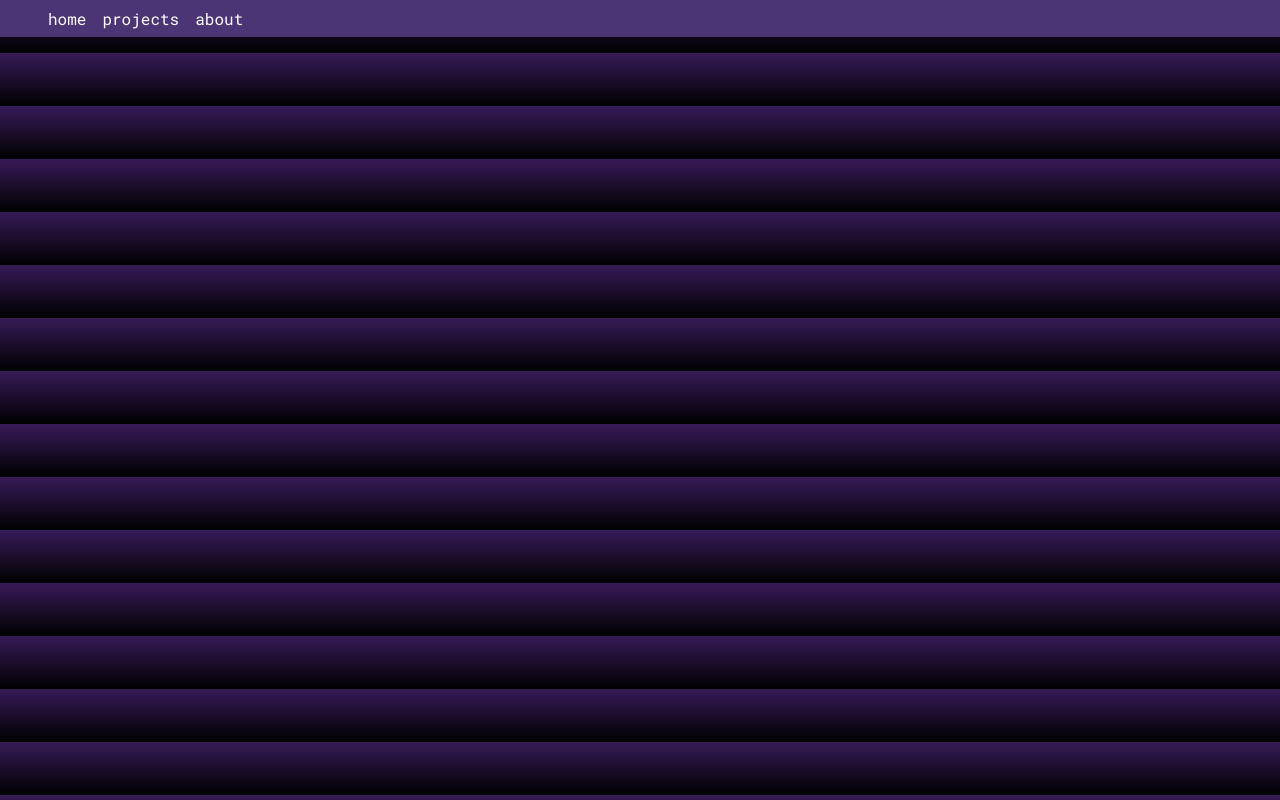
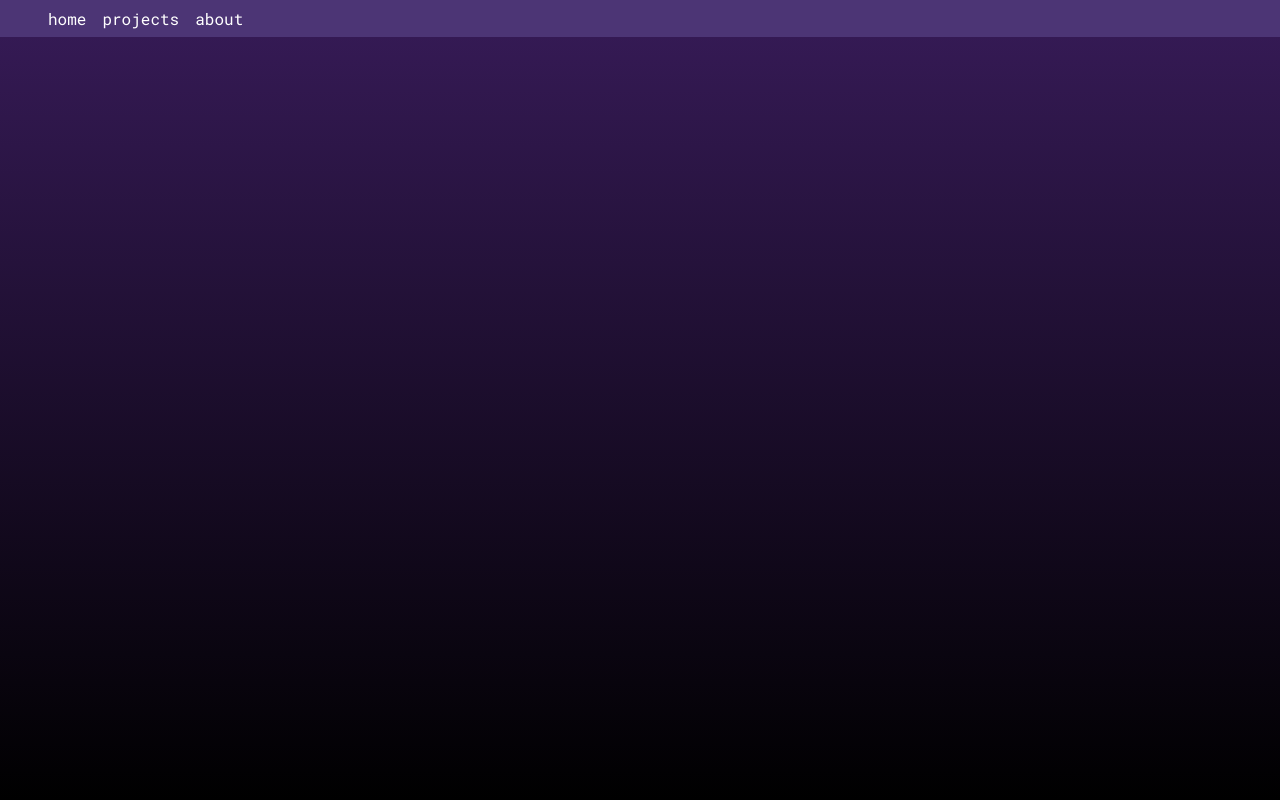
Before and after one commit to jedgrei/jedgrei.github.io, a plain HTML site: page index.html in a window 1280 px wide. Shown: the top 800 px of the page. Drawn offline with Linux system fonts and the light colour scheme.

Commit message:
gradient

```diff
--- a/styles.css
+++ b/styles.css
@@ -1,7 +1,10 @@
+html {
+	height: 100%;
+}
 body {
 	margin: 0;
-	/*background-color: #371B58;*/
 	background-image: linear-gradient(#371B58, #000000);
+	height: 100%;
 	color: #FFFFFF;
 	font-family: "Roboto Mono";
 }
```
